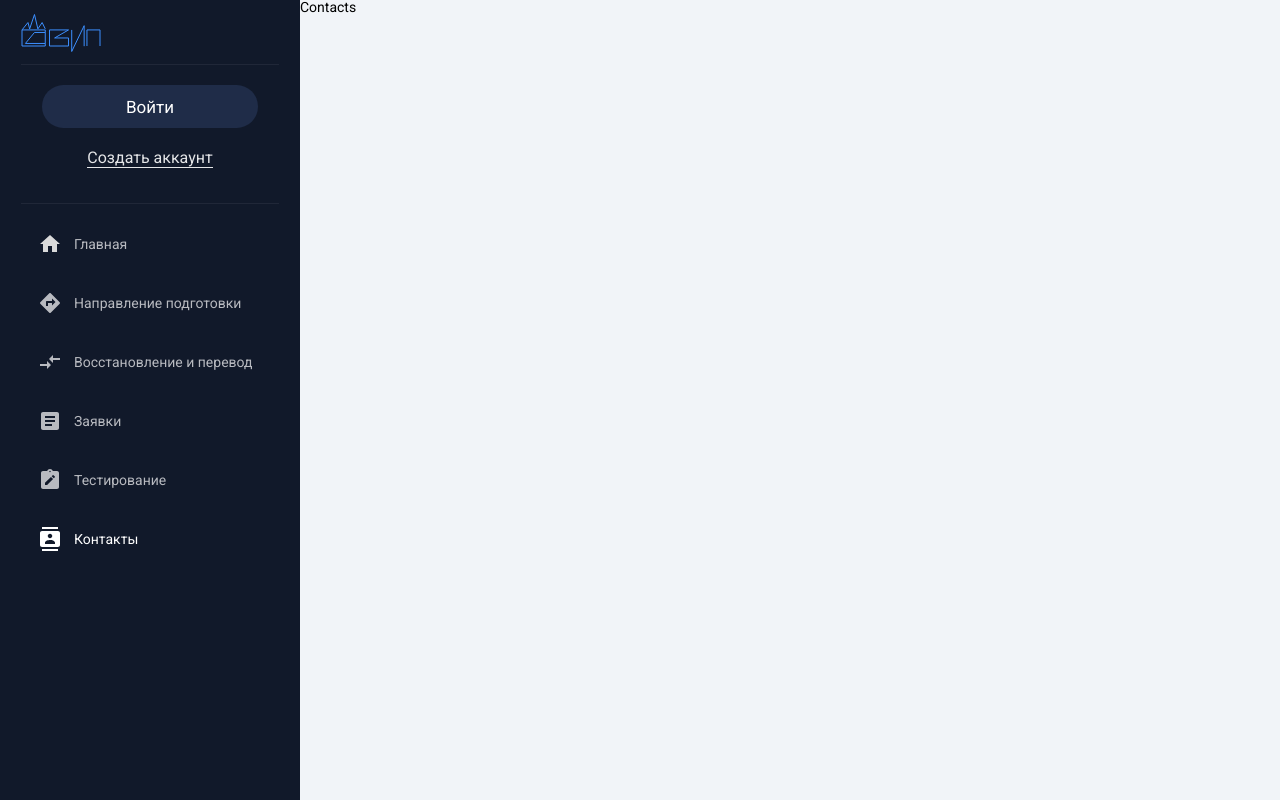
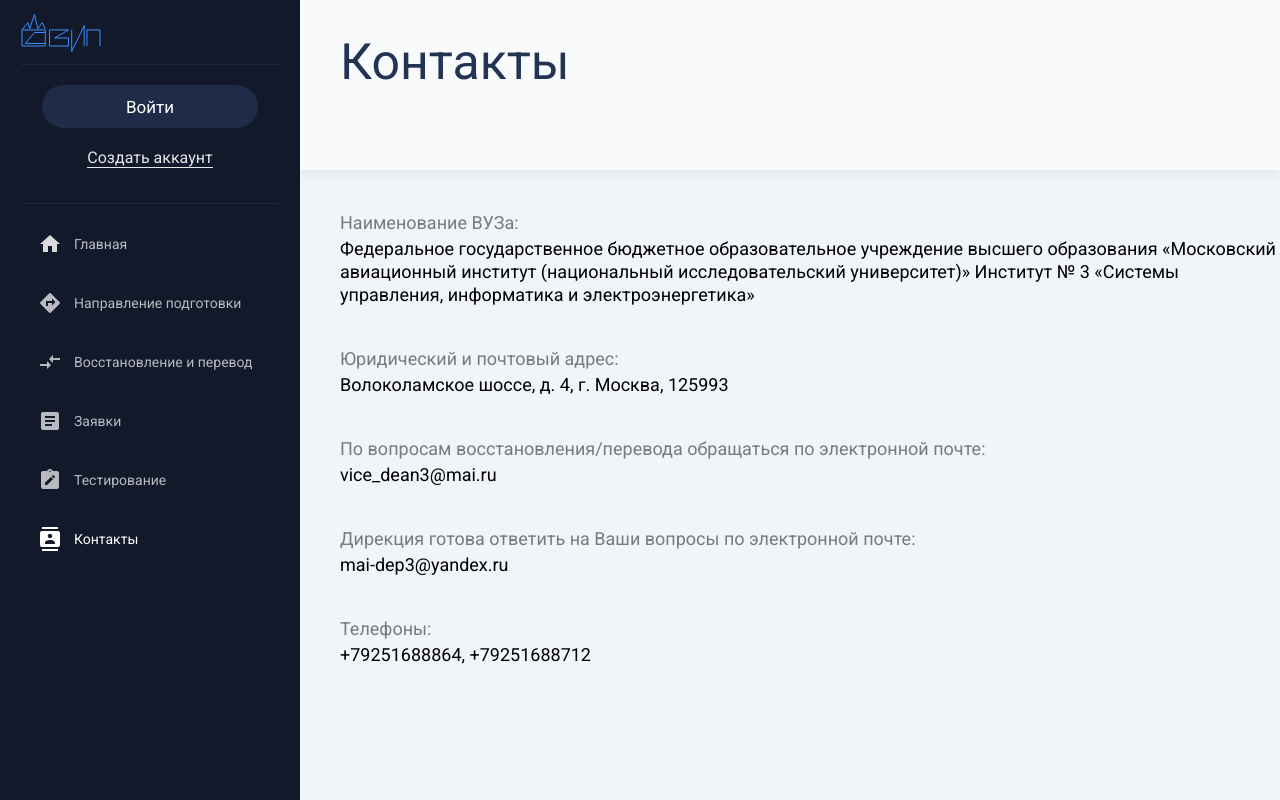
Before and after one commit to Gamblish/Osvip, a React (Create React App) app: page /contacts in a window 1280 px wide. Built offline with nearby package versions, Linux system fonts and the light colour scheme; no server answers.

Commit message:
+UltraAuth

```diff
--- a/src/App.css
+++ b/src/App.css
@@ -6,3 +6,39 @@
 	pointer-events: none;
 
 }
+
+.Contacts__Container span{
+	font-weight: 400;
+    font-size: 18px;
+    line-height: 23px;
+    color: rgba(0, 0, 0, 0.5);
+	margin-top:41px;
+
+
+}
+
+.Contacts__Container{
+	width: 100%;
+	display: flex;
+	justify-content: flex-start;
+	flex-direction: column;
+
+	padding-left: 40px;
+}
+
+.Contacts__Container p{
+
+
+
+
+font-size: 18px;
+
+font-weight: 400;
+line-height: 23px;
+margin-top: 3px;
+
+
+
+
+
+}
--- a/src/Components/RegistrationConfirm.jsx
+++ b/src/Components/RegistrationConfirm.jsx
@@ -16,6 +16,7 @@ export default function RegistrationConfirm() {
 
 
 	function confirmed(access) {
+		setModalActive(false)
 		setAuth(true)
 		localStorage.setItem('access_token', access)
 
@@ -39,7 +40,7 @@ export default function RegistrationConfirm() {
 
 
 				: setError('Неправильный код подтверждения')).catch(setError('Неправильный код подтверждения'))
-		setModalActive(false)
+
 
 
 
@@ -52,11 +53,11 @@ export default function RegistrationConfirm() {
 
 
 			<button className='LoginContainer__CloseButton' onClick={() => setModalActive(false)} >╳</button>
-			<div className='LoginContainer__EmailMessage'>На  почту {store.user.email} mister-gamblish227@yandex.ru отправлен код подтверждения </div>
+			<div className='LoginContainer__EmailMessage'>На  почту {store.user.email}  отправлен код подтверждения </div>
 			<form className='LoginContainer__Forms'>
 
 				<input className='LoginContainer__Forms__Input' type='text' value={confirmCode} placeholder='' onChange={e => setConfirmCode(e.target.value)} />
-				<div className='LoginContainer__ConfirmCodeError'>Неверный код</div>
+				<div className='LoginContainer__ConfirmCodeError'>{error}</div>
 
 
 
--- a/src/Components/RegistrationFormContainer.jsx
+++ b/src/Components/RegistrationFormContainer.jsx
@@ -16,13 +16,12 @@ export default function RegistrationFormContainer() {
 	const [formValid, setFormValid] = useState(false)
 	const [passwordEqualDirty, setPasswordEqualDirty] = useState(false)
 
-	useEffect(() => {
-		if (emailError || passwordError || passwordEqual == false) {
-			setFormValid(false)
-		} else {
-			setFormValid(true)
-		}
-	}, [emailError, passwordError])
+
+	useEffect(() =>
+
+		setFormValid(!(emailError || passwordError || !passwordEqual))
+
+		, [emailError, passwordError, passwordEqual])
 
 
 
@@ -71,9 +70,11 @@ export default function RegistrationFormContainer() {
 		}
 
 	}
-	function registerHandler() {
-		store.registration(email, password, fcs)
-		setModalActive('register_confirm')
+	const registerHandler = () => {
+
+		store.registration(email, password, fcs, setModalActive)
+
+
 	}
 
 	const passwordHandler = (e) => {
--- a/src/Pages/Contacts.jsx
+++ b/src/Pages/Contacts.jsx
@@ -1,11 +1,37 @@
-import React,{useEffect,useContext} from 'react'
+import React, { useEffect, useContext } from 'react'
 import { Context } from '../Context'
 
 export default function Contacts() {
-    const { setCurrentPage } = useContext(Context)
-	useEffect(()=>setCurrentPage('/contacts'),[])
+  const { setCurrentPage } = useContext(Context)
+  useEffect(() => setCurrentPage('/contacts'), [])
   return (
 
-    <div>Contacts</div>
+    <div>
+      <div className="TransferContainer__Header">
+        <div className='TransferContainer__Header__Text ContactsText' >
+
+          <span>Контакты</span>
+
+        </div>
+      </div>
+      <div className='Contacts__Container'>
+        <span>Наименование ВУЗа:</span>
+        <p>Федеральное государственное бюджетное образовательное учреждение высшего образования
+          «Московский авиационный институт (национальный исследовательский университет)»
+          Институт № 3 «Системы управления, информатика и электроэнергетика»</p>
+
+        <span>Юридический и почтовый адрес:</span>
+        <p>Волоколамское шоссе, д. 4, г. Москва, 125993</p>
+
+        <span>По вопросам восстановления/перевода обращаться по электронной почте:</span>
+        <p>vice_dean3@mai.ru</p>
+
+        <span>Дирекция готова ответить на Ваши вопросы по электронной почте:</span>
+        <p>mai-dep3@yandex.ru</p>
+
+        <span>Телефоны:</span>
+        <p>+79251688864, +79251688712</p>
+      </div>
+    </div>
   )
 }
--- a/src/Source/Styles/Transfer.css
+++ b/src/Source/Styles/Transfer.css
@@ -7,9 +7,10 @@
 
 .TransferContainer__Header{
 	width: 100%;
-	min-height: 220px;
+	min-height: 170px;
 	background: #F9FAFC;
 	box-shadow: 0px 6px 10px rgba(0, 0, 0, 0.05);
+
 }
 
 .TransferContainer__Header__Text{
@@ -20,8 +21,8 @@
 
 }
 .TransferContainer__Header__Text span{
-	font-size: 2.22vmin;
-	line-height: 5vmin;
+	font-size: 19.98px;
+	line-height: 45px;
 	color:#223354;
 }
 
@@ -42,3 +43,10 @@
 
 
 }
+
+.ContactsText span{
+	font-size:
+	50px !important;
+
+
+}
--- a/src/store/Store.jsx
+++ b/src/store/Store.jsx
@@ -8,6 +8,7 @@ import api from "../http";
 export default class Store {
 	user = new IUser();
 	isAuth = false;
+
 
 
 
@@ -35,11 +36,12 @@ export default class Store {
 			console.log(e.response?.data?.message)
 		}
 	}
-	async registration(email, password, fcs) {
-		//try {
+	async registration(email, password, fcs, setModalActive) {
+		try {
 
 			const response = await AuthService.registration(email, password, fcs);
 			console.log(response)
+
 
 
 
@@ -48,18 +50,25 @@ export default class Store {
 			this.user.fcs = (response.data['userInfo'].fcs)
 			console.log(this.user)
 
+			setModalActive('register_confirm')
 
-		//} catch (e) {
-		//console.log(e.response?.data?.message)
-		//}
 
+		} catch (e) {
+			console.log(e.response?.data?.message)
+
+
+
+
+
+
+		}
 	}
 
 
 	async logout(setAuth) {
 		try {
 			//const response = await AuthService.logout();
-			localStorage.removeItem('access_token',);
+			localStorage.removeItem('access_token');
 			setAuth(false)
 			this.setUser({})
 		} catch (e) {
```
Lines whose indentation alone changed are shown as unchanged.
